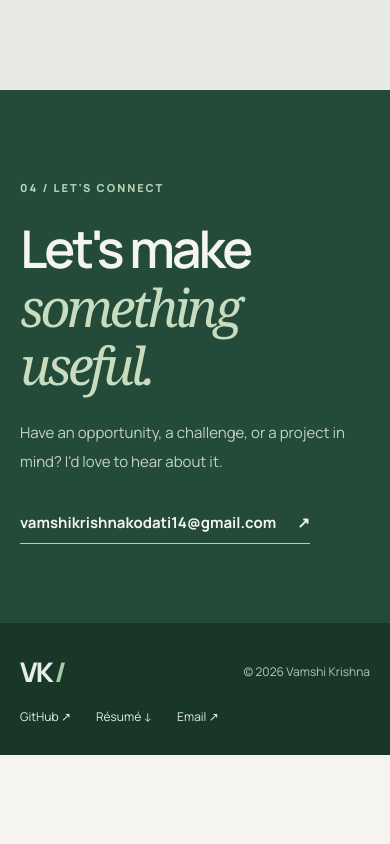
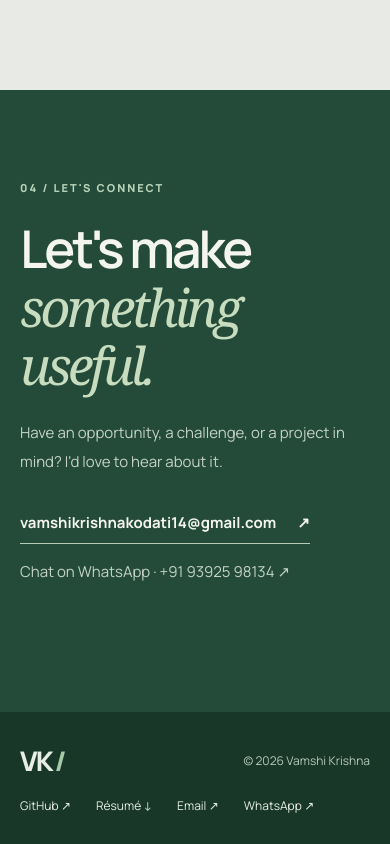
Before and after one commit to VamshikrishnaKodati/vamshi-portfolio, a plain HTML site: page index.html in a window 390 px wide. Shown: the part 6170-7014 px from the top of the page. Before the commit the page ends 6925 px from the top, so only its background shows below. Drawn offline with Linux system fonts and the light colour scheme.

Commit message:
Add WhatsApp contact links to portfolio

```diff
--- a/index.html
+++ b/index.html
@@ -11,7 +11,7 @@
 </head>
 <body>
 <a class="skip-link" href="#main">Skip to content</a>
-<header class="site-header"><div class="container nav-wrap"><a class="wordmark" href="#top" aria-label="Vamshi Krishna, home">VK<span class="mark">/</span></a><nav class="desktop-nav" aria-label="Main navigation"><a href="#work">Work</a><a href="#about">About</a><a href="#experience">Experience</a></nav><a class="nav-contact" href="mailto:vamshikrishnakodati14@gmail.com">Get in touch <span aria-hidden="true">↗</span></a><button class="menu-toggle" aria-expanded="false" aria-controls="mobile-nav" aria-label="Open navigation"><span></span><span></span></button></div><nav class="mobile-nav" id="mobile-nav" aria-label="Mobile navigation" hidden><a href="#work">Work</a><a href="#about">About</a><a href="#experience">Experience</a><a href="#contact">Contact</a></nav></header>
+<header class="site-header"><div class="container nav-wrap"><a class="wordmark" href="#top" aria-label="Vamshi Krishna, home">VK<span class="mark">/</span></a><nav class="desktop-nav" aria-label="Main navigation"><a href="#work">Work</a><a href="#about">About</a><a href="#experience">Experience</a></nav><a class="nav-contact" href="https://wa.me/919392598134" target="_blank" rel="noopener noreferrer" aria-label="Chat with Vamshi on WhatsApp">WhatsApp <span aria-hidden="true">↗</span></a><button class="menu-toggle" aria-expanded="false" aria-controls="mobile-nav" aria-label="Open navigation"><span></span><span></span></button></div><nav class="mobile-nav" id="mobile-nav" aria-label="Mobile navigation" hidden><a href="#work">Work</a><a href="#about">About</a><a href="#experience">Experience</a><a href="#contact">Contact</a></nav></header>
 <main id="main">
 <section class="hero container" id="top" aria-labelledby="hero-title"><div class="hero-meta"><span class="availability"><span class="availability-dot"></span> OPEN TO OPPORTUNITIES</span><span>HYDERABAD, INDIA · SOFTWARE DEVELOPER</span></div><div class="hero-grid"><div><p class="eyebrow">HELLO, I'M VAMSHI KRISHNA</p><h1 id="hero-title">I build software<br>that <em>makes sense.</em></h1><p class="hero-description">Full-stack developer working across intuitive interfaces, dependable backend systems, and practical AI. I care about the details that make technology genuinely useful.</p><div class="hero-actions"><a class="btn btn-dark" href="#work">Explore selected work <span aria-hidden="true">↘</span></a><a class="text-link" href="resume.pdf" download="Kodati_Vamshi_Krishna_Resume.pdf">Download résumé <span aria-hidden="true">↓</span></a></div></div><aside class="hero-aside" aria-label="Professional focus"><div class="aside-label">WHAT I FOCUS ON <span aria-hidden="true">↗</span></div><div class="aside-graphic" aria-hidden="true"><span class="graphic-a">01</span><span class="graphic-line"></span><span class="graphic-b">↗</span></div><p>Turning complex workflows into simple, usable products.</p><div class="aside-bottom">ENGINEERING <span>×</span> DESIGN THINKING</div></aside></div><div class="hero-bottom"><span>SCROLL TO EXPLORE</span><span>01 — 04</span></div></section>
 <section class="section work-section" id="work" aria-labelledby="work-title"><div class="container"><div class="section-intro"><div><p class="eyebrow">01 / SELECTED WORK</p><h2 id="work-title">Built for the <em>real world.</em></h2></div><p>Systems and prototypes shaped by actual workflow challenges, from operational software to applied machine learning.</p></div><div class="work-list">
@@ -22,7 +22,7 @@
 </div></div></section>
 <section class="section about-section" id="about" aria-labelledby="about-title"><div class="container about-layout"><div><p class="eyebrow">02 / ABOUT</p><h2 id="about-title">Curiosity meets<br><em>execution.</em></h2></div><div class="about-copy"><p class="lead">I'm a full-stack developer and AI & Data Science graduate who enjoys making complicated things feel straightforward.</p><p>My experience spans government workflow software, API integration, relational databases, data annotation, and machine learning prototypes. I approach projects with equal attention to how they work and how people use them.</p><a class="inline-link" href="resume.pdf" download="Kodati_Vamshi_Krishna_Resume.pdf">Read my résumé <span aria-hidden="true">↗</span></a></div></div><div class="container expertise"><div><span class="expertise-index">01</span><h3>Frontend</h3><p>React, JavaScript, HTML, CSS</p></div><div><span class="expertise-index">02</span><h3>Backend</h3><p>Node.js, Express, Java, REST APIs</p></div><div><span class="expertise-index">03</span><h3>Data & AI</h3><p>PostgreSQL, Python, ML, OpenCV</p></div></div></section>
 <section class="section experience-section" id="experience" aria-labelledby="experience-title"><div class="container"><div class="section-intro"><div><p class="eyebrow">03 / EXPERIENCE</p><h2 id="experience-title">Where I've <em>contributed.</em></h2></div><p>Practical experience collaborating on software and machine-learning projects.</p></div><div class="experience-list"><div class="experience-row"><span class="experience-number">01</span><div><h3>HMWSSB</h3><p>Full Stack Development Intern</p></div><p>React interfaces, API integration, role-aware workflows, PostgreSQL, and Docker-based testing.</p></div><div class="experience-row"><span class="experience-number">02</span><div><h3>Tao Digital</h3><p>AI Data Annotation Intern</p></div><p>Annotation, quality review, and preparation of training data for AI workflows.</p></div><div class="experience-row"><span class="experience-number">03</span><div><h3>MNNLR</h3><p>ML Developer Intern</p></div><p>YOLOv8 chess-piece detection, dataset preparation, and computer-vision exploration.</p></div></div><div class="education"><span>EDUCATION</span><p>B.Tech in Artificial Intelligence & Data Science <strong>· JBIET, Hyderabad</strong></p></div></div></section>
-<section class="contact-section" id="contact"><div class="container contact-layout"><div><p class="eyebrow">04 / LET'S CONNECT</p><h2>Let's make<br><em>something useful.</em></h2><p>Have an opportunity, a challenge, or a project in mind? I'd love to hear about it.</p><a class="contact-email" href="mailto:vamshikrishnakodati14@gmail.com">vamshikrishnakodati14@gmail.com <span aria-hidden="true">↗</span></a></div><div class="contact-symbol" aria-hidden="true">↗</div></div></section>
+<section class="contact-section" id="contact"><div class="container contact-layout"><div><p class="eyebrow">04 / LET'S CONNECT</p><h2>Let's make<br><em>something useful.</em></h2><p>Have an opportunity, a challenge, or a project in mind? I'd love to hear about it.</p><a class="contact-email" href="mailto:vamshikrishnakodati14@gmail.com">vamshikrishnakodati14@gmail.com <span aria-hidden="true">↗</span></a><p class="whatsapp-contact"><a href="https://wa.me/919392598134" target="_blank" rel="noopener noreferrer">Chat on WhatsApp · +91 93925 98134 ↗</a></p></div><div class="contact-symbol" aria-hidden="true">↗</div></div></section>
 </main>
-<footer class="footer"><div class="container footer-inner"><a class="wordmark" href="#top">VK<span class="mark">/</span></a><span>© <span id="year">2026</span> Vamshi Krishna</span><div><a href="https://github.com/VamshikrishnaKodati" target="_blank" rel="noopener noreferrer">GitHub ↗</a><a href="resume.pdf" download="Kodati_Vamshi_Krishna_Resume.pdf">Résumé ↓</a><a href="mailto:vamshikrishnakodati14@gmail.com">Email ↗</a></div></div></footer>
+<footer class="footer"><div class="container footer-inner"><a class="wordmark" href="#top">VK<span class="mark">/</span></a><span>© <span id="year">2026</span> Vamshi Krishna</span><div><a href="https://github.com/VamshikrishnaKodati" target="_blank" rel="noopener noreferrer">GitHub ↗</a><a href="resume.pdf" download="Kodati_Vamshi_Krishna_Resume.pdf">Résumé ↓</a><a href="mailto:vamshikrishnakodati14@gmail.com">Email ↗</a><a href="https://wa.me/919392598134" target="_blank" rel="noopener noreferrer">WhatsApp ↗</a></div></div></footer>
 </body></html>
```
